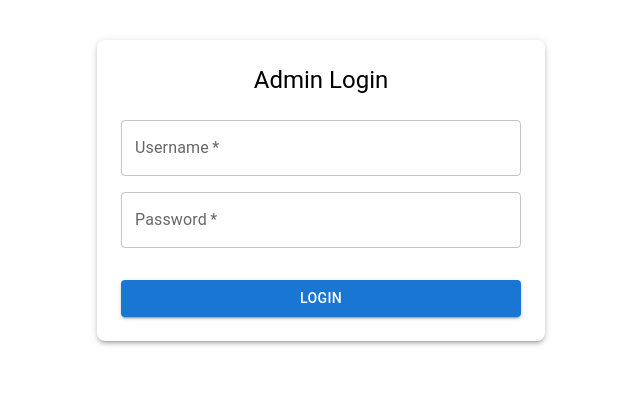
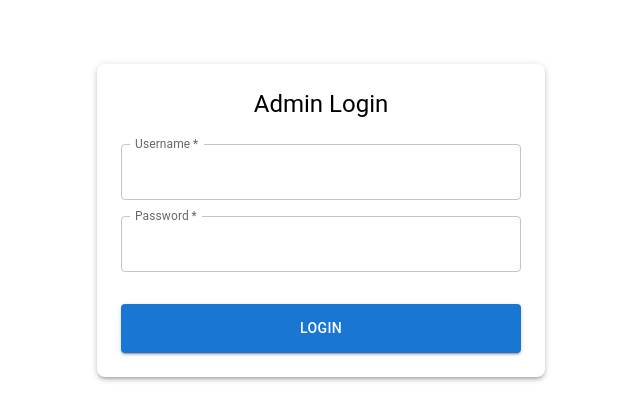
Before and after one commit to tranquocdong1/online_learning_frontend, a React (Create React App) app: page /admin/login in a window 1280 px wide. Shown: the top 420 px of the page, without its empty margins (319-959 px from the left). Built offline with nearby package versions, Linux system fonts and the light colour scheme.

Commit message:
fix field

```diff
--- a/src/components/AdminLogin.js
+++ b/src/components/AdminLogin.js
@@ -1,30 +1,30 @@
-import React, { useState } from 'react';
+import React, { useState } from "react";
 import {
   TextField,
   Button,
   Box,
   Typography,
   CircularProgress,
-} from '@mui/material';
-import { toast } from 'react-toastify';
-import api from '../services/api';
+} from "@mui/material";
+import { toast } from "react-toastify";
+import api from "../services/api";
 
 const AdminLogin = ({ onLogin }) => {
-  const [username, setUsername] = useState('');
-  const [password, setPassword] = useState('');
+  const [username, setUsername] = useState("");
+  const [password, setPassword] = useState("");
   const [loading, setLoading] = useState(false);
 
   const handleSubmit = async (e) => {
     e.preventDefault();
     setLoading(true);
     try {
-      const response = await api.post('/admin/login', { username, password });
-      localStorage.setItem('accessToken', response.data.accessToken);
-      localStorage.setItem('refreshToken', response.data.refreshToken);
-      toast.success('Login successful');
+      const response = await api.post("/admin/login", { username, password });
+      localStorage.setItem("accessToken", response.data.accessToken);
+      localStorage.setItem("refreshToken", response.data.refreshToken);
+      toast.success("Login successful");
       onLogin();
     } catch (error) {
-      toast.error(error.response?.data?.message || 'Login failed');
+      toast.error(error.response?.data?.message || "Login failed");
     } finally {
       setLoading(false);
     }
@@ -35,15 +35,16 @@ const AdminLogin = ({ onLogin }) => {
       component="form"
       onSubmit={handleSubmit}
       sx={{
-        display: 'flex',
-        flexDirection: 'column',
+        display: "flex",
+        flexDirection: "column",
         gap: 2,
         maxWidth: 400,
-        margin: 'auto',
-        mt: 5,
+        margin: "auto",
+        mt: 8, // Tăng margin top để căn giữa theo chiều dọc tốt hơn
         p: 3,
         boxShadow: 3,
         borderRadius: 2,
+        bgcolor: "background.paper",
       }}
     >
       <Typography variant="h5" align="center" gutterBottom>
@@ -56,6 +57,20 @@ const AdminLogin = ({ onLogin }) => {
         required
         fullWidth
         variant="outlined"
+        autoComplete="off" // Tắt autocomplete của trình duyệt
+        InputLabelProps={{
+          shrink: true, // Giữ label cố định
+        }}
+        sx={{
+          "& .MuiInputBase-root": {
+            minHeight: 56, // Cố định chiều cao input
+            fontSize: "1rem",
+          },
+          "& .MuiInputLabel-root": {
+            transform: "translate(14px, -9px) scale(0.75)", // Cố định vị trí label
+            transformOrigin: "top left",
+          },
+        }}
       />
       <TextField
         label="Password"
@@ -65,6 +80,20 @@ const AdminLogin = ({ onLogin }) => {
         required
         fullWidth
         variant="outlined"
+        autoComplete="new-password" // Tắt autocomplete cho password
+        InputLabelProps={{
+          shrink: true, // Giữ label cố định
+        }}
+        sx={{
+          "& .MuiInputBase-root": {
+            minHeight: 56, // Cố định chiều cao input
+            fontSize: "1rem",
+          },
+          "& .MuiInputLabel-root": {
+            transform: "translate(14px, -9px) scale(0.75)", // Cố định vị trí label
+            transformOrigin: "top left",
+          },
+        }}
       />
       <Button
         type="submit"
@@ -72,9 +101,9 @@ const AdminLogin = ({ onLogin }) => {
         color="primary"
         fullWidth
         disabled={loading}
-        sx={{ mt: 2 }}
+        sx={{ mt: 2, py: 1.5 }}
       >
-        {loading ? <CircularProgress size={24} color="inherit" /> : 'Login'}
+        {loading ? <CircularProgress size={24} color="inherit" /> : "Login"}
       </Button>
     </Box>
   );
```
